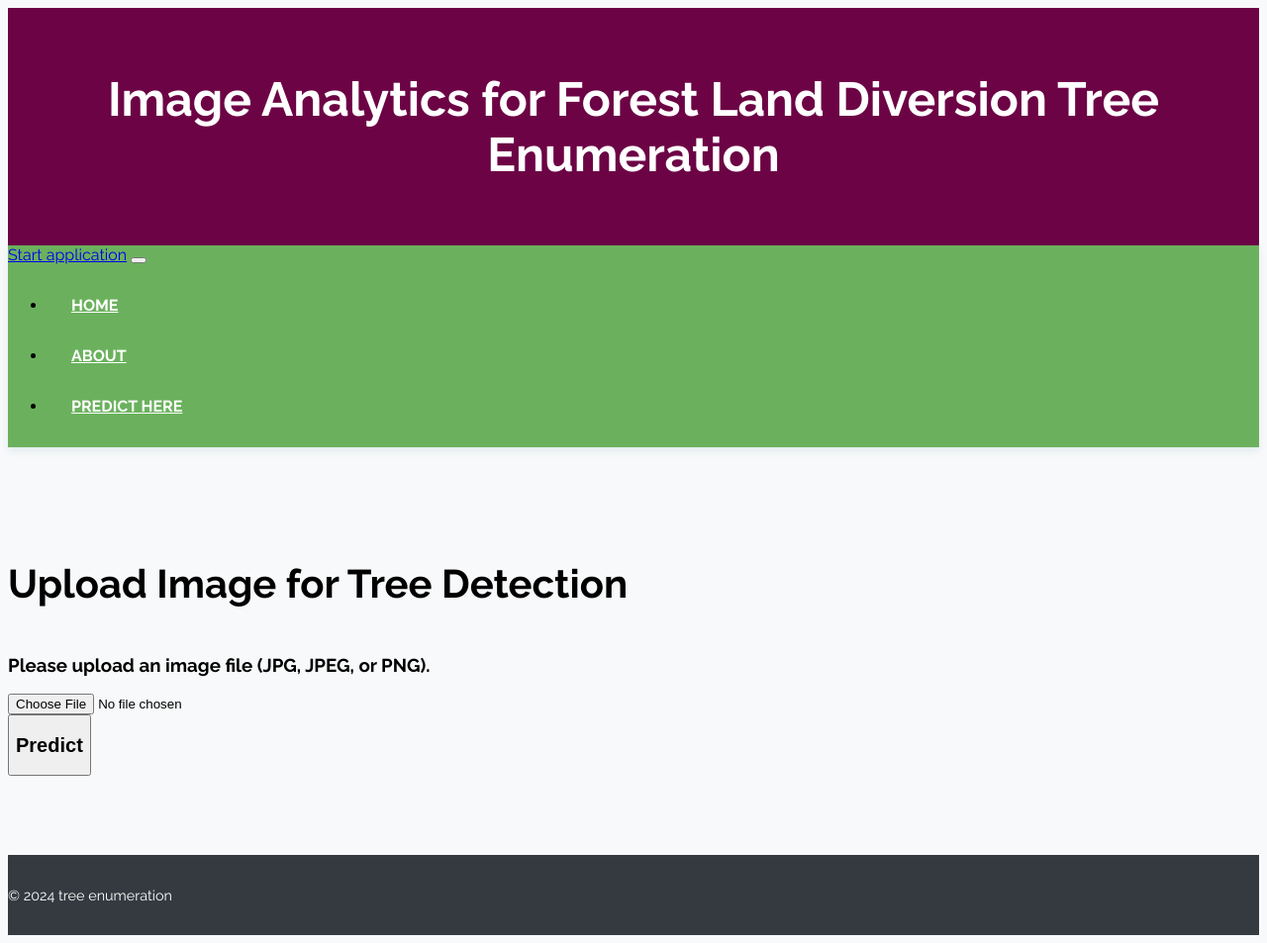
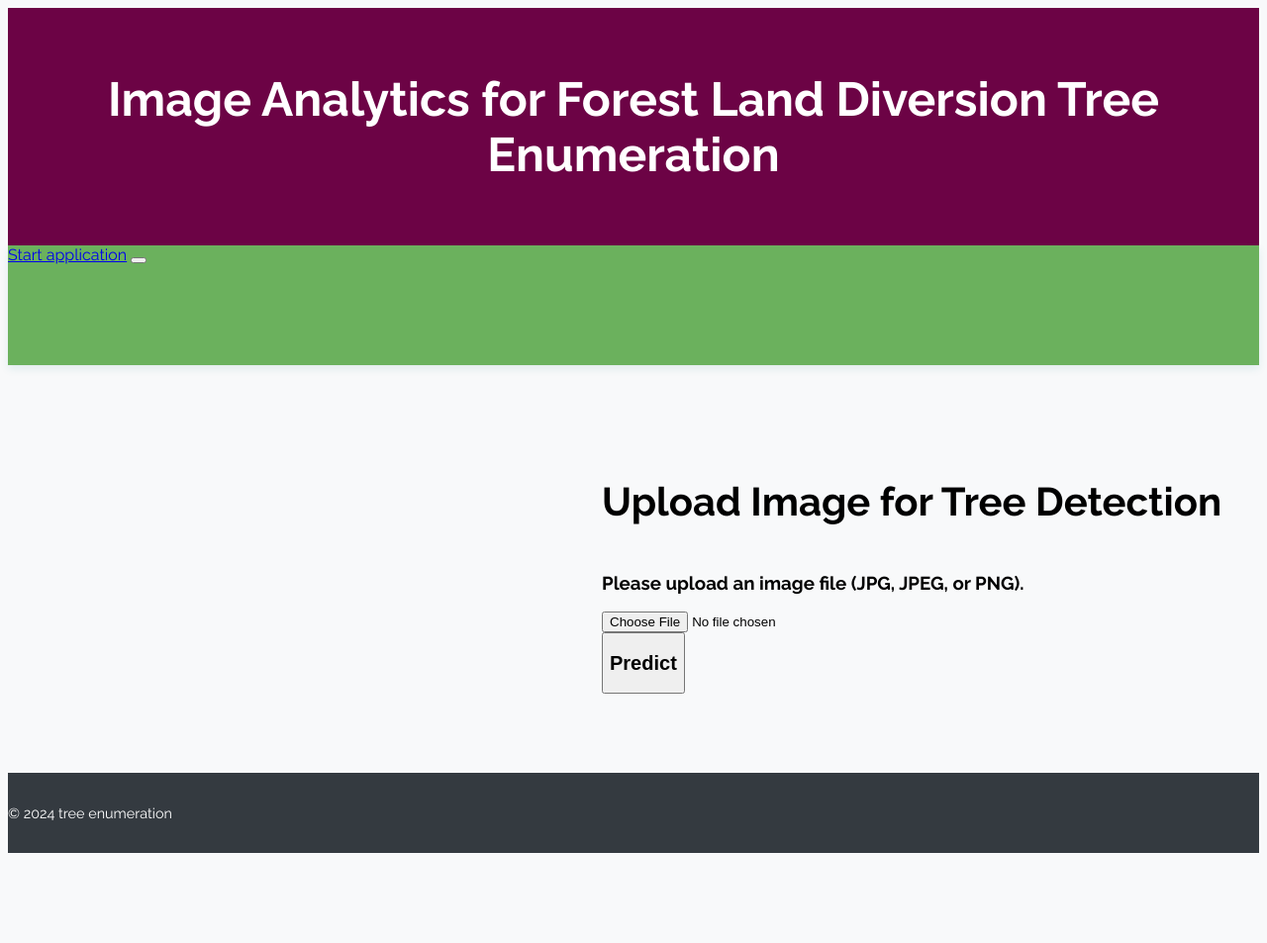
Before and after one commit to BavuBikshapathi/Image-Analytics-for-Forest-Land-Diversion-Tree-Enumeration, a Flask app: page /upload in a window 1280 px wide; the page is wider, and only the part inside the window is pictured. Shown: that part at 99% size. After the commit the page ends 862 px from the top of that part, so only its background shows below. Run offline with Flask 3, Linux system fonts and the light colour scheme; some libraries are stand-ins or nearby versions.

Commit message:
changes css

```diff
--- a/static/css/styles.css
+++ b/static/css/styles.css
@@ -140,6 +140,18 @@ body {
     display: flex;
     justify-content:space-between;
     position: relative;
-    padding-left:1200px;
+    padding-left:1500px;
 
 }
+ul{
+list-style-type:none;
+text-decoration: none;
+
+
+}
+ul>li{
+    text-decoration: none;
+}
+.text-center1{
+    padding-left: 600px;
+}
--- a/templates/about.html
+++ b/templates/about.html
@@ -29,9 +29,11 @@
             <button class="navbar-toggler" type="button" data-bs-toggle="collapse" data-bs-target="#navbarSupportedContent" aria-controls="navbarSupportedContent" aria-expanded="false" aria-label="Toggle navigation"><span class="navbar-toggler-icon"></span></button>
             <div class="collapse navbar-collapse" id="navbarSupportedContent">
                 <ul class="navbar-nav mx-auto">
+                    <div id="listt">
                     <li class="nav-item px-lg-4"><a class="nav-link text-uppercase" href="{{ url_for('index') }}">Home</a></li>
                     <li class="nav-item px-lg-4"><a class="nav-link text-uppercase" href="{{ url_for('about') }}">About</a></li>
                     <li class="nav-item px-lg-4"><a class="nav-link text-uppercase" href="{{ url_for('upload') }}">Predict here</a></li>
+                </div>
                 </ul>
             </div>
         </div>
--- a/templates/index.html
+++ b/templates/index.html
@@ -24,7 +24,7 @@
         <!-- Navigation-->
         <nav class="navbar navbar-expand-lg navbar-dark py-lg-4" id="mainNav">
             <div class="container">
-                <a class="navbar-brand text-uppercase fw-bold d-lg-none" href="{{ url_for('index') }}">Start Application</a>
+                <a class="navbar-brand text-uppercase fw-bold d-lg-none" href="{{ url_for('index') }}">Start application</a>
                 <button class="navbar-toggler" type="button" data-bs-toggle="collapse" data-bs-target="#navbarSupportedContent" aria-controls="navbarSupportedContent" aria-expanded="false" aria-label="Toggle navigation"><span class="navbar-toggler-icon"></span></button>
                 <div class="collapse navbar-collapse" id="navbarSupportedContent">
                     <ul class="navbar-nav mx-auto">
--- a/templates/upload.html
+++ b/templates/upload.html
@@ -29,28 +29,30 @@
             <button class="navbar-toggler" type="button" data-bs-toggle="collapse" data-bs-target="#navbarSupportedContent" aria-controls="navbarSupportedContent" aria-expanded="false" aria-label="Toggle navigation"><span class="navbar-toggler-icon"></span></button>
             <div class="collapse navbar-collapse" id="navbarSupportedContent">
                 <ul class="navbar-nav mx-auto">
+                    <div id="listt">
                     <li class="nav-item px-lg-4"><a class="nav-link text-uppercase" href="{{ url_for('index') }}">Home</a></li>
                     <li class="nav-item px-lg-4"><a class="nav-link text-uppercase" href="{{ url_for('about') }}">About</a></li>
                     <li class="nav-item px-lg-4"><a class="nav-link text-uppercase" href="{{ url_for('upload') }}">Predict here</a></li>
+                </div>
                 </ul>
             </div>
         </div>
     </nav>
     <section class="page-section">
         <div class="container">
-            <div class="text-center">
+            <div class="text-center1">
                 <h2 class="section-heading text-uppercase">Upload Image for Tree Detection</h2>
                 <h3 class="section-subheading text-muted"><h3> Please upload an image file (JPG, JPEG, or PNG).</h3>
             </div>
             <form id="uploadForm" name="uploadForm" action="{{ url_for('upload') }}" method="post" enctype="multipart/form-data">
                 <div class="row align-items-stretch mb-5">
-                    <div class="col-md-6 mx-auto">
+                    <div class="text-center1">
                         <div class="form-group">
                             <input type="file" name="file" class="form-control" accept="image/*" required />
                         </div>
                     </div>
                 </div>
-                <div class="text-center">
+                <div class="text-center1">
                     <button type="submit" class="btn btn-primary btn-xl text-uppercase"><h2><b>Predict</b></h2></button>
                 </div>
             </form>
```
Also changed, not shown: templates/result.html (+10 -8 lines), static/uploads/000010_jpg.rf.16f0f3696a678a39dcade3209f571b85.jpg (added), static/uploads/result_0_000010_jpg.rf.16f0f3696a678a39dcade3209f571b85.jpg (added).
